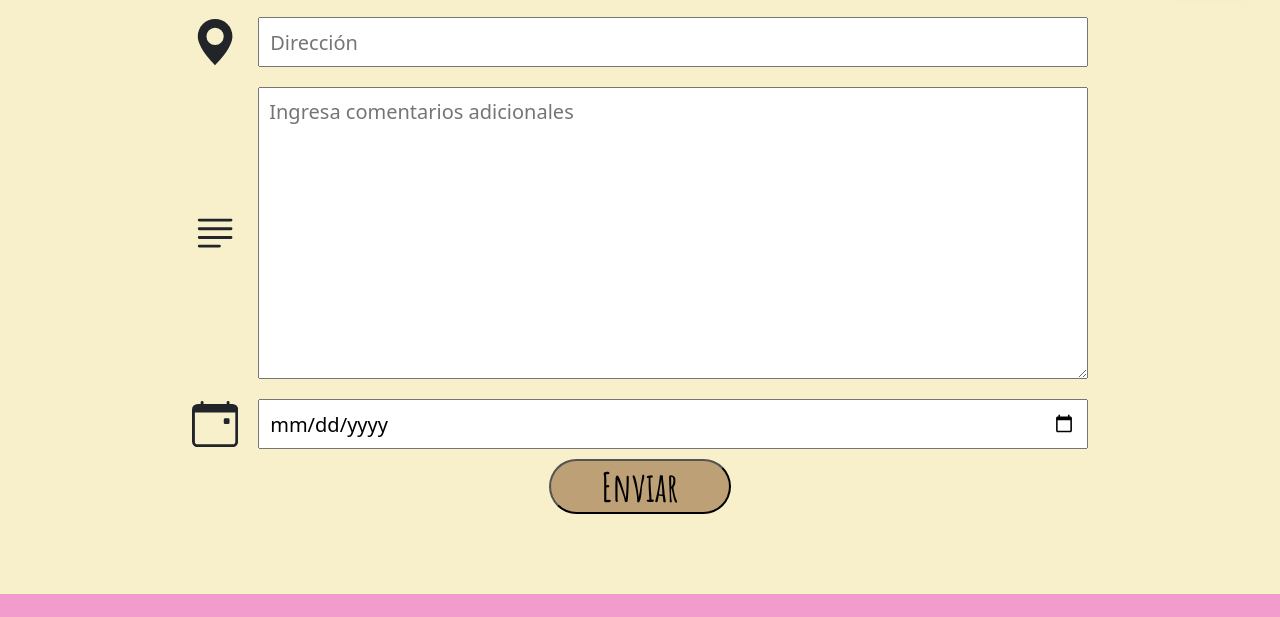
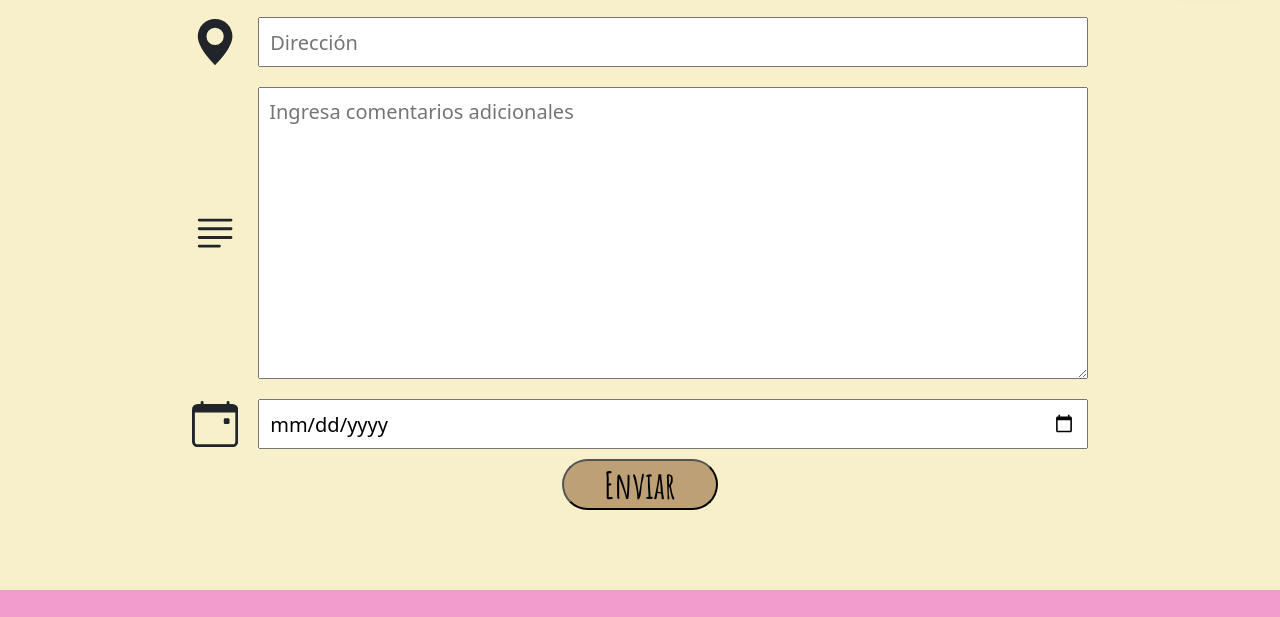
Before and after one commit to AlanizGustavo/Desarrollo-Web---CoderHouse, a website: page pages/hace_tu_pedido.html in a window 1280 px wide. Shown: the part 815-1432 px from the top of the page. Drawn offline with nearby package versions, Linux system fonts and the light colour scheme; a web font is replaced by a local one.

Commit message:
Fix responsive header

```diff
--- a/scss/layouts/_banner.scss
+++ b/scss/layouts/_banner.scss
@@ -28,8 +28,8 @@
 
 .botonBanner{
     font-family: $fuenteBotones;
-    padding: 0rem 5rem;
-    font-size: 4rem;
+    padding: 0rem 4rem;
+    font-size: 3.7rem;
     list-style: none;
     background-color: $colorFondo;
     border-radius: 50px;
--- a/scss/layouts/_mainRecetas.scss
+++ b/scss/layouts/_mainRecetas.scss
@@ -1,6 +1,9 @@
 article{
     margin-bottom: 4rem;
     font-size: 2rem;
+    li{
+        text-align: left;
+    }
 }
 .articleRecetas{
     align-items: center;
```
Also changed, not shown: css/style.css.
